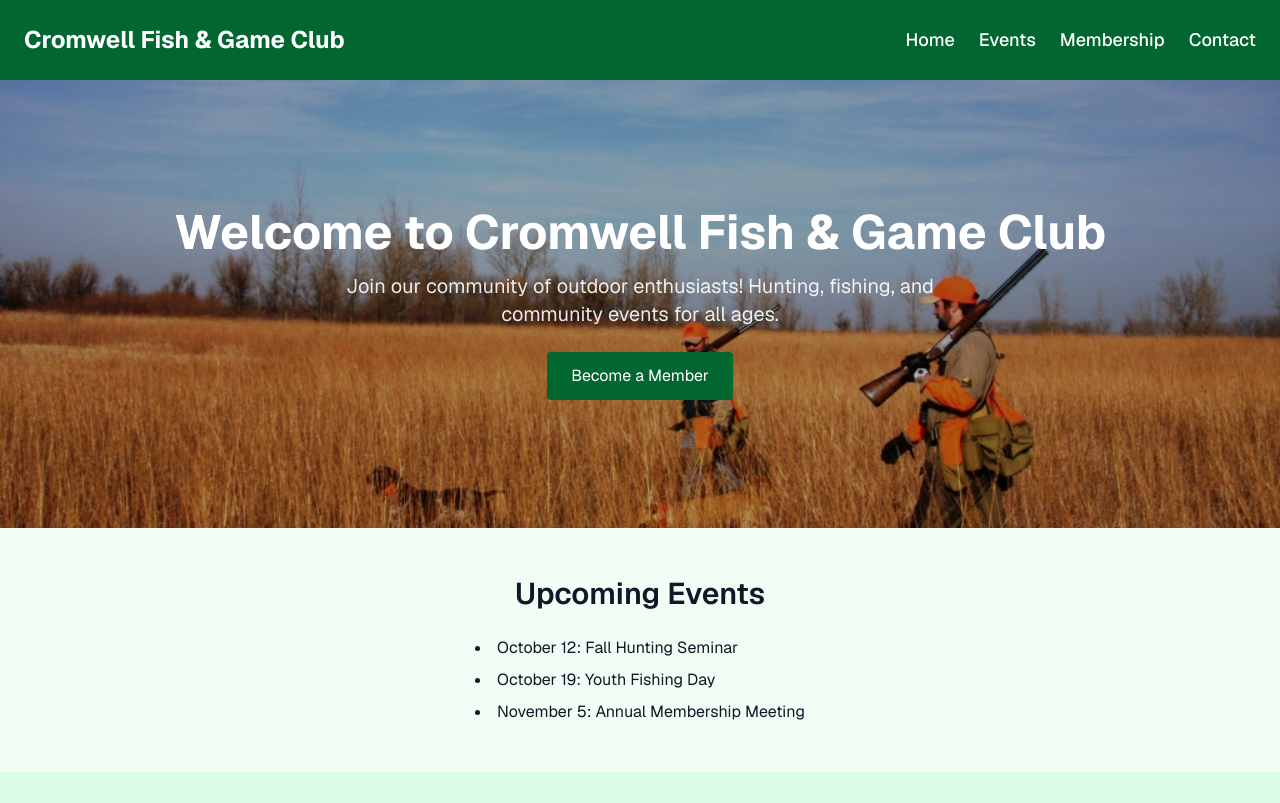
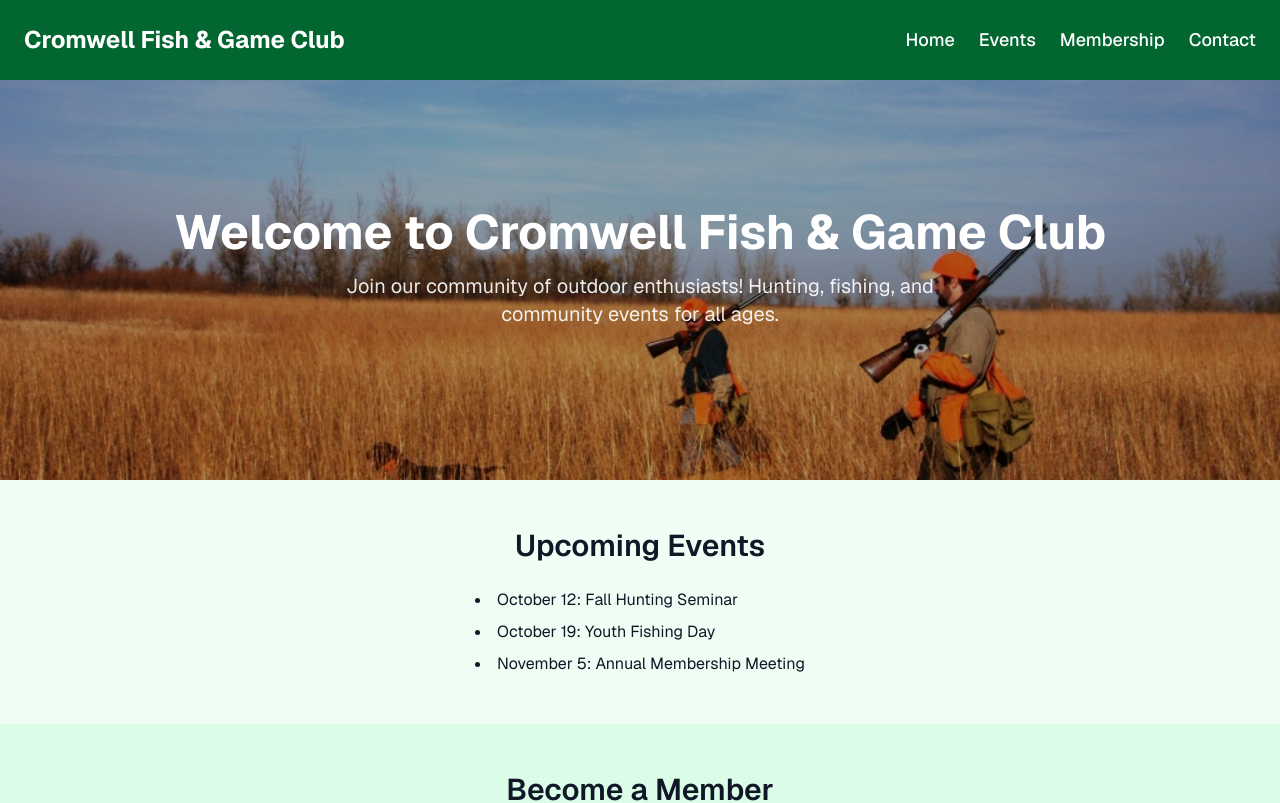
Before and after one commit to mswol767/nextjs-boilerplate, a Next.js app: page / in a window 1280 px wide. Shown: the top 803 px of the page. Built offline with nearby package versions, Linux system fonts and the light colour scheme.

Commit message:
member link

```diff
--- a/app/page.tsx
+++ b/app/page.tsx
@@ -50,12 +50,7 @@ export default function Home() {
           <p className="text-lg sm:text-xl max-w-2xl mx-auto text-white/90 mb-6">
             Join our community of outdoor enthusiasts! Hunting, fishing, and community events for all ages.
           </p>
-          <a
-            href="#membership"
-            className="inline-block bg-green-800 text-white px-6 py-3 rounded hover:bg-green-700 transition"
-          >
-            Become a Member
-          </a>
+          {/* CTA removed per request */}
         </div>
       </section>
 
```
